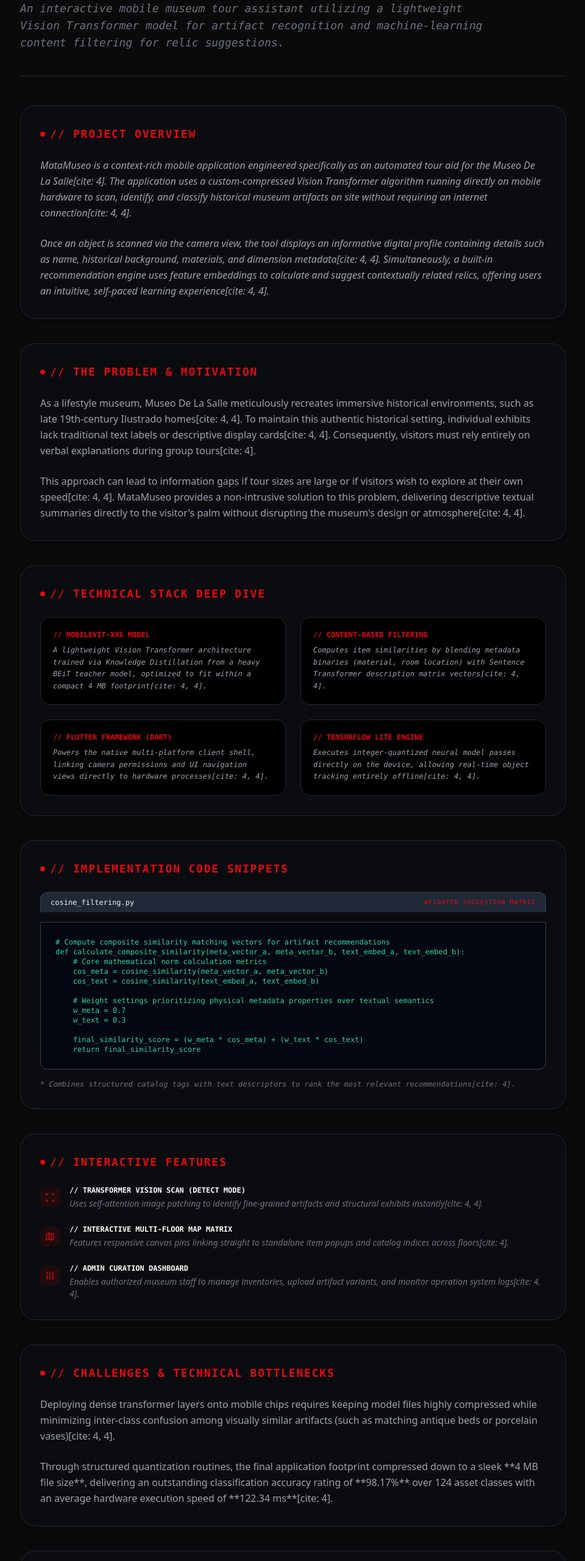
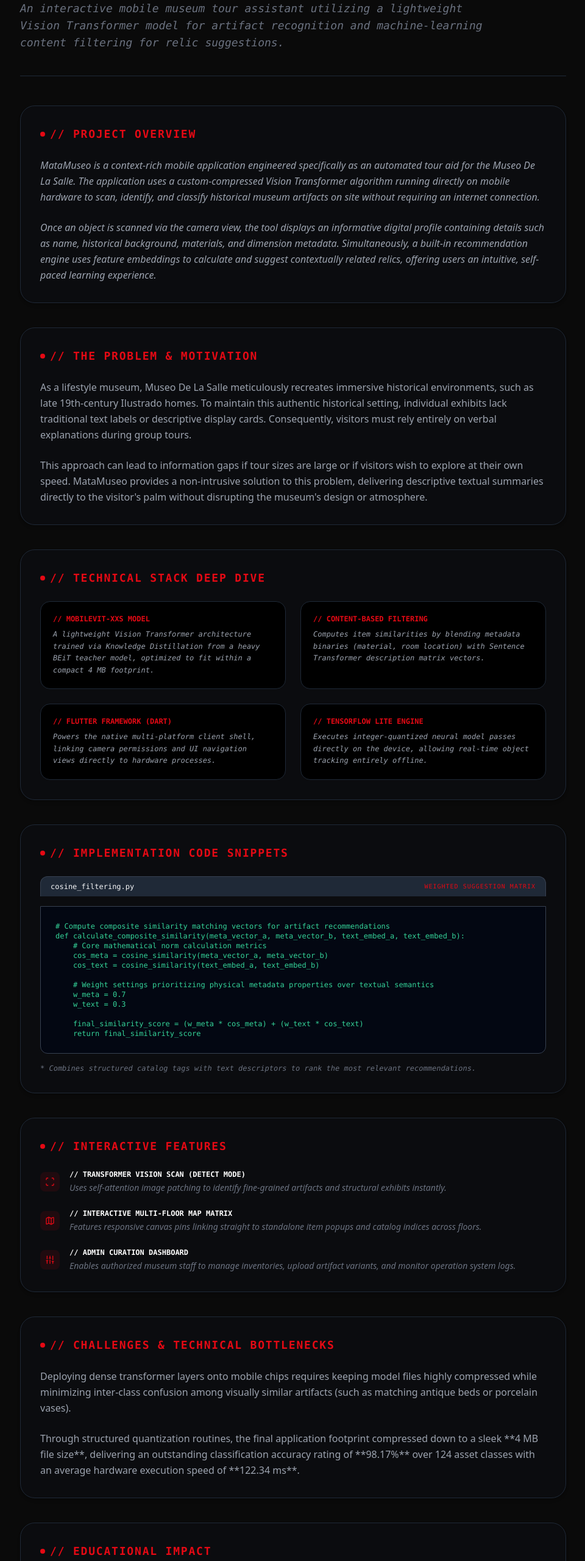
Before and after one commit to jannnicolesanjose/portfolio, a plain HTML site: page projects/matamuseo.html in a window 1280 px wide. Shown: the part 240-2800 px from the top of the page at 61% size, without its empty margins (159-1119 px from the left). Drawn offline with nearby package versions, Linux system fonts and the light colour scheme.

Commit message:
Changes in kaway and matamuseo project descriptions

```diff
--- a/projects/matamuseo.html
+++ b/projects/matamuseo.html
@@ -66,10 +66,11 @@
                 </h2>
                 <div class="space-y-6 text-gray-600 dark:text-gray-400 leading-relaxed text-base italic">
                     <p>
-                        MataMuseo is a context-rich mobile application engineered specifically as an automated tour aid for the Museo De La Salle[cite: 4]. The application uses a custom-compressed Vision Transformer algorithm running directly on mobile hardware to scan, identify, and classify historical museum artifacts on site without requiring an internet connection[cite: 4, 4].
+                        MataMuseo is a context-rich mobile application engineered specifically as an automated tour aid for the Museo De La Salle.
+                        The application uses a custom-compressed Vision Transformer algorithm running directly on mobile hardware to scan, identify, and classify historical museum artifacts on site without requiring an internet connection.
                     </p>
                     <p>
-                        Once an object is scanned via the camera view, the tool displays an informative digital profile containing details such as name, historical background, materials, and dimension metadata[cite: 4, 4]. Simultaneously, a built-in recommendation engine uses feature embeddings to calculate and suggest contextually related relics, offering users an intuitive, self-paced learning experience[cite: 4, 4].
+                        Once an object is scanned via the camera view, the tool displays an informative digital profile containing details such as name, historical background, materials, and dimension metadata. Simultaneously, a built-in recommendation engine uses feature embeddings to calculate and suggest contextually related relics, offering users an intuitive, self-paced learning experience.
                     </p>
                 </div>
             </section>
@@ -81,10 +82,10 @@
                 </h2>
                 <div class="space-y-6 text-gray-600 dark:text-gray-400 leading-relaxed text-base">
                     <p>
-                        As a lifestyle museum, Museo De La Salle meticulously recreates immersive historical environments, such as late 19th-century Ilustrado homes[cite: 4, 4]. To maintain this authentic historical setting, individual exhibits lack traditional text labels or descriptive display cards[cite: 4, 4]. Consequently, visitors must rely entirely on verbal explanations during group tours[cite: 4].
+                        As a lifestyle museum, Museo De La Salle meticulously recreates immersive historical environments, such as late 19th-century Ilustrado homes. To maintain this authentic historical setting, individual exhibits lack traditional text labels or descriptive display cards. Consequently, visitors must rely entirely on verbal explanations during group tours.
                     </p>
                     <p>
-                        This approach can lead to information gaps if tour sizes are large or if visitors wish to explore at their own speed[cite: 4, 4]. MataMuseo provides a non-intrusive solution to this problem, delivering descriptive textual summaries directly to the visitor's palm without disrupting the museum's design or atmosphere[cite: 4, 4].
+                        This approach can lead to information gaps if tour sizes are large or if visitors wish to explore at their own speed. MataMuseo provides a non-intrusive solution to this problem, delivering descriptive textual summaries directly to the visitor's palm without disrupting the museum's design or atmosphere.
                     </p>
                 </div>
             </section>
@@ -98,25 +99,25 @@
                     <div class="p-5 bg-white dark:bg-black rounded-2xl border border-gray-200 dark:border-gray-800">
                         <h3 class="font-bold text-primary mb-2">// MobileViT-XXS Model</h3>
                         <p class="text-gray-500 dark:text-gray-400 leading-relaxed tracking-normal normal-case italic">
-                            A lightweight Vision Transformer architecture trained via Knowledge Distillation from a heavy BEiT teacher model, optimized to fit within a compact 4 MB footprint[cite: 4, 4].
+                            A lightweight Vision Transformer architecture trained via Knowledge Distillation from a heavy BEiT teacher model, optimized to fit within a compact 4 MB footprint.
                         </p>
                     </div>
                     <div class="p-5 bg-white dark:bg-black rounded-2xl border border-gray-200 dark:border-gray-800">
                         <h3 class="font-bold text-primary mb-2">// Content-Based Filtering</h3>
                         <p class="text-gray-500 dark:text-gray-400 leading-relaxed tracking-normal normal-case italic">
-                            Computes item similarities by blending metadata binaries (material, room location) with Sentence Transformer description matrix vectors[cite: 4, 4].
+                            Computes item similarities by blending metadata binaries (material, room location) with Sentence Transformer description matrix vectors.
                         </p>
                     </div>
                     <div class="p-5 bg-white dark:bg-black rounded-2xl border border-gray-200 dark:border-gray-800">
                         <h3 class="font-bold text-primary mb-2">// Flutter Framework (Dart)</h3>
                         <p class="text-gray-500 dark:text-gray-400 leading-relaxed tracking-normal normal-case italic">
-                            Powers the native multi-platform client shell, linking camera permissions and UI navigation views directly to hardware processes[cite: 4, 4].
+                            Powers the native multi-platform client shell, linking camera permissions and UI navigation views directly to hardware processes.
                         </p>
                     </div>
                     <div class="p-5 bg-white dark:bg-black rounded-2xl border border-gray-200 dark:border-gray-800">
                         <h3 class="font-bold text-primary mb-2">// TensorFlow Lite Engine</h3>
                         <p class="text-gray-500 dark:text-gray-400 leading-relaxed tracking-normal normal-case italic">
-                            Executes integer-quantized neural model passes directly on the device, allowing real-time object tracking entirely offline[cite: 4, 4].
+                            Executes integer-quantized neural model passes directly on the device, allowing real-time object tracking entirely offline.
                         </p>
                     </div>
                 </div>
@@ -145,7 +146,7 @@
     final_similarity_score = (w_meta * cos_meta) + (w_text * cos_text)
     return final_similarity_score</code></pre>
                     <p class="text-xs font-mono text-gray-500 italic mt-2">
-                        * Combines structured catalog tags with text descriptors to rank the most relevant recommendations[cite: 4].
+                        * Combines structured catalog tags with text descriptors to rank the most relevant recommendations.
                     </p>
                 </div>
             </section>
@@ -160,21 +161,21 @@
                         <span class="p-2 bg-primary/10 rounded-lg text-primary mt-1"><i data-lucide="scan" class="w-4 h-4"></i></span>
                         <div>
                             <h4 class="font-bold text-slate-900 dark:text-white">// Transformer Vision Scan (Detect Mode)</h4>
-                            <p class="normal-case text-sm text-gray-500 tracking-normal pt-1 font-sans italic">Uses self-attention image patching to identify fine-grained artifacts and structural exhibits instantly[cite: 4, 4].</p>
+                            <p class="normal-case text-sm text-gray-500 tracking-normal pt-1 font-sans italic">Uses self-attention image patching to identify fine-grained artifacts and structural exhibits instantly.</p>
                         </div>
                     </li>
                     <li class="flex items-start gap-4">
                         <span class="p-2 bg-primary/10 rounded-lg text-primary mt-1"><i data-lucide="map" class="w-4 h-4"></i></span>
                         <div>
                             <h4 class="font-bold text-slate-900 dark:text-white">// Interactive Multi-Floor Map Matrix</h4>
-                            <p class="normal-case text-sm text-gray-500 tracking-normal pt-1 font-sans italic">Features responsive canvas pins linking straight to standalone item popups and catalog indices across floors[cite: 4].</p>
+                            <p class="normal-case text-sm text-gray-500 tracking-normal pt-1 font-sans italic">Features responsive canvas pins linking straight to standalone item popups and catalog indices across floors.</p>
                         </div>
                     </li>
                     <li class="flex items-start gap-4">
                         <span class="p-2 bg-primary/10 rounded-lg text-primary mt-1"><i data-lucide="sliders" class="w-4 h-4"></i></span>
                         <div>
                             <h4 class="font-bold text-slate-900 dark:text-white">// Admin Curation Dashboard</h4>
-                            <p class="normal-case text-sm text-gray-500 tracking-normal pt-1 font-sans italic">Enables authorized museum staff to manage inventories, upload artifact variants, and monitor operation system logs[cite: 4, 4].</p>
+                            <p class="normal-case text-sm text-gray-500 tracking-normal pt-1 font-sans italic">Enables authorized museum staff to manage inventories, upload artifact variants, and monitor operation system logs.</p>
                         </div>
                     </li>
                 </ul>
@@ -187,10 +188,10 @@
                 </h2>
                 <div class="space-y-6 text-gray-600 dark:text-gray-400 leading-relaxed text-base">
                     <p>
-                        Deploying dense transformer layers onto mobile chips requires keeping model files highly compressed while minimizing inter-class confusion among visually similar artifacts (such as matching antique beds or porcelain vases)[cite: 4, 4].
+                        Deploying dense transformer layers onto mobile chips requires keeping model files highly compressed while minimizing inter-class confusion among visually similar artifacts (such as matching antique beds or porcelain vases).
                     </p>
                     <p>
-                        Through structured quantization routines, the final application footprint compressed down to a sleek **4 MB file size**, delivering an outstanding classification accuracy rating of **98.17%** over 124 asset classes with an average hardware execution speed of **122.34 ms**[cite: 4].
+                        Through structured quantization routines, the final application footprint compressed down to a sleek **4 MB file size**, delivering an outstanding classification accuracy rating of **98.17%** over 124 asset classes with an average hardware execution speed of **122.34 ms**.
                     </p>
                 </div>
             </section>
@@ -202,7 +203,7 @@
                 </h2>
                 <div class="text-gray-600 dark:text-gray-400 leading-relaxed text-base italic">
                     <p>
-                        Evaluated across ISO/IEC 25010 standards, user surveys highlighted high system metrics (Visitor Score: 4.70, Admin Score: 4.81), proving that lightweight edge AI provides a reliable method for preserving cultural heritage and supporting independent public education[cite: 4, 4].
+                        Evaluated across ISO/IEC 25010 standards, user surveys highlighted high system metrics (Visitor Score: 4.70, Admin Score: 4.81), proving that lightweight edge AI provides a reliable method for preserving cultural heritage and supporting independent public education.
                     </p>
                 </div>
             </section>
```
Also changed, not shown: projects/kaway.html (+15 -15 lines).
